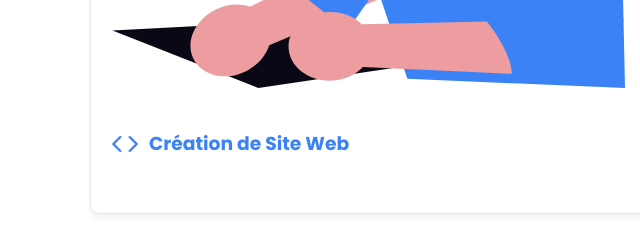
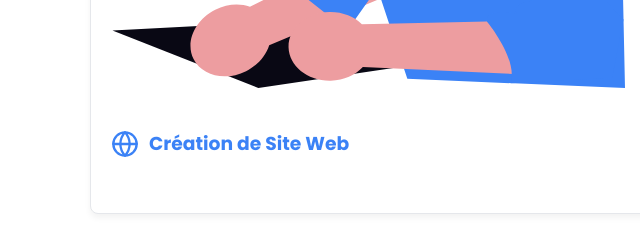
Before and after one commit to MathBach32/sim32, a plain HTML site: page index.html in a window 1280 px wide. Shown: the part 3820-4060 px from the top of the page, 0-640 px from the left. Drawn offline with Linux system fonts and the light colour scheme.

Commit message:
Modification icone web

```diff
--- a/index.html
+++ b/index.html
@@ -97,7 +97,7 @@
                     <div class="service-card-left-column">
                         <img src="assets/img/building_a_website.svg" alt="Illustration de création de site web" class="service-illustration">
                         <div class="service-title-group">
-                            <img src="assets/icons/code.svg" alt="Icône création web" class="service-icon">
+                            <img src="assets/icons/globe.svg" alt="Icône création web" class="service-icon">
                             <h3>Création de Site Web</h3>
                         </div>
                     </div>
```
